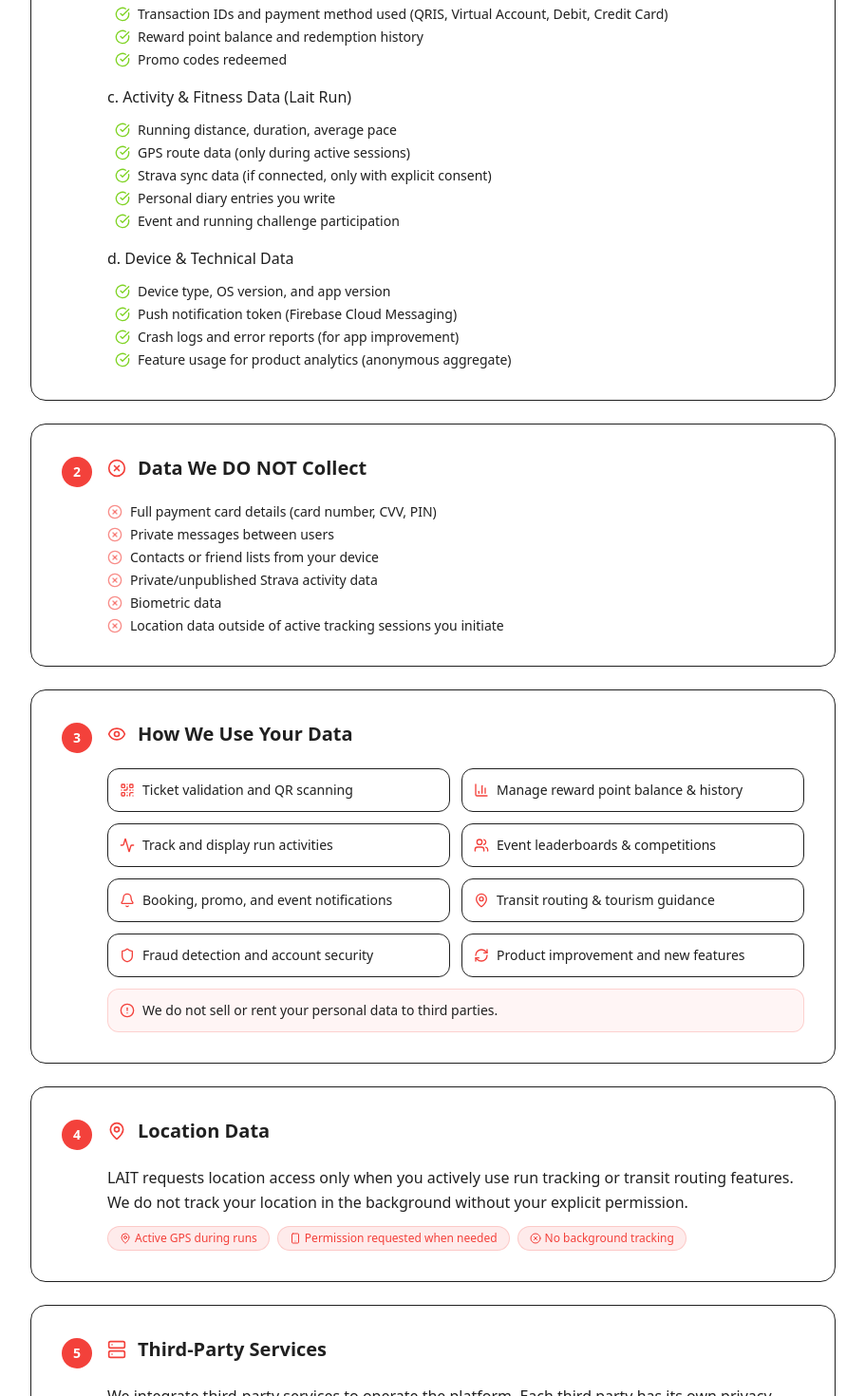
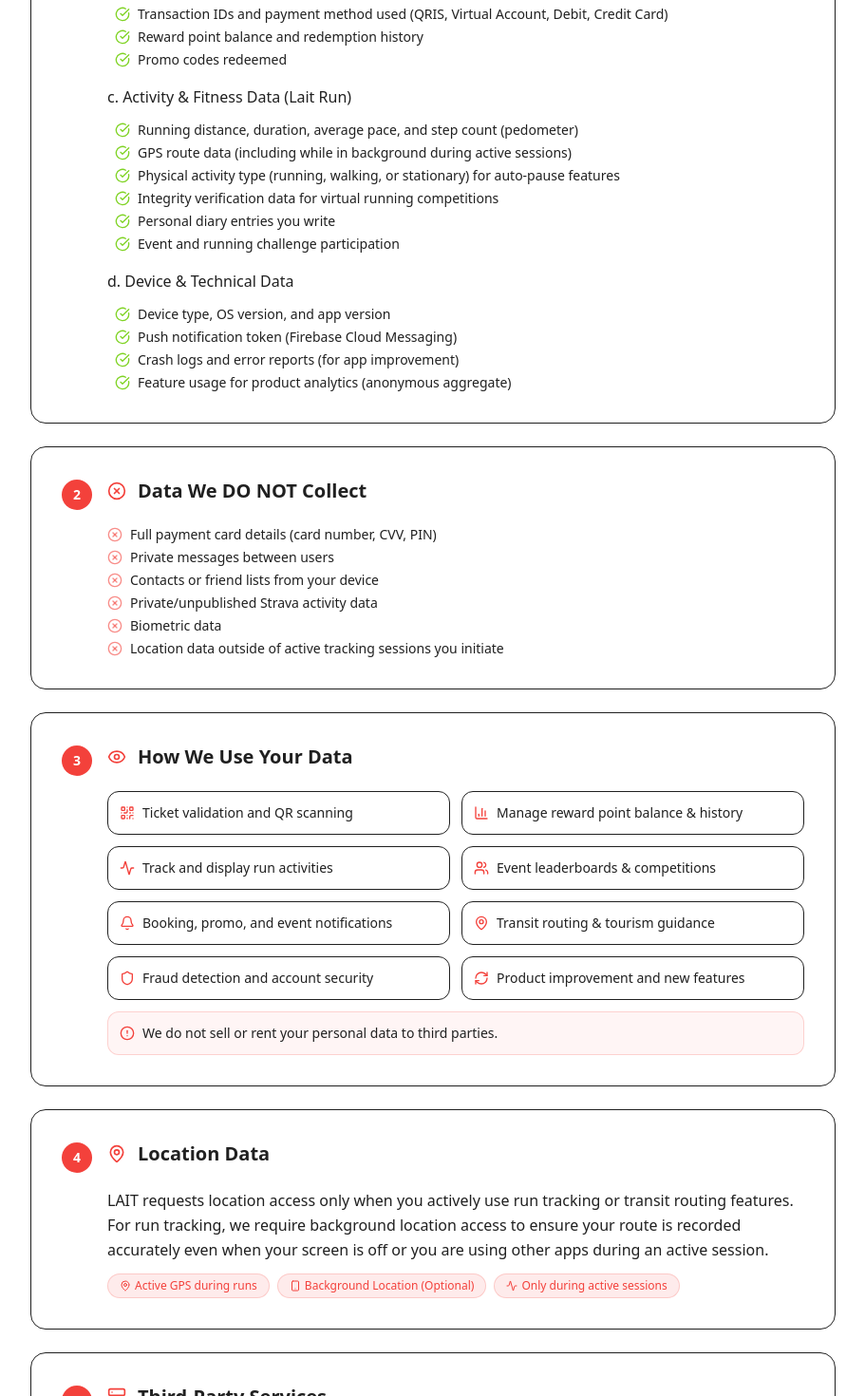
Before and after one commit to lait-co-id/lait-co-id.github.io, a Next.js app: page /en/privacy in a window 1280 px wide. Shown: the part 660-2130 px from the top of the page at 95% size, without its empty margins (184-1095 px from the left). Built offline with nearby package versions, Linux system fonts and the light colour scheme.

Commit message:
docs: update privacy policy for background location and activity data

```diff
--- a/app/[locale]/privacy/page.tsx
+++ b/app/[locale]/privacy/page.tsx
@@ -61,7 +61,7 @@ export default async function PrivacyPage(props: { params: Promise<{ locale: str
 
   const t = {
     title: isId ? 'Kebijakan Privasi' : 'Privacy Policy',
-    effectiveDate: isId ? 'Berlaku sejak: 20 Februari 2026' : 'Effective date: February 20, 2026',
+    effectiveDate: isId ? 'Berlaku sejak: 2 Mei 2026' : 'Effective date: May 2, 2026',
     intro: isId
       ? 'LAIT ("kami", "platform kami") menghormati privasi Anda. Kebijakan Privasi ini menjelaskan bagaimana kami mengumpulkan, menggunakan, mengungkapkan, dan melindungi informasi Anda saat Anda menggunakan aplikasi seluler LAIT dan layanan terkait, termasuk fitur tiket terusan, poin reward, wisata, pelacak aktivitas lari, dan manajemen akun.'
       : 'LAIT ("we," "us," or "our") respects your privacy. This Privacy Policy explains how we collect, use, disclose, and safeguard your information when you use the LAIT mobile application and related services, including travel pass ticketing, reward points, tourism, run activity tracking, and account management features.',
@@ -111,9 +111,10 @@ export default async function PrivacyPage(props: { params: Promise<{ locale: str
 
             <p className="font-medium text-foreground mt-4">{isId ? 'c. Data Aktivitas & Kebugaran (Lait Run)' : 'c. Activity & Fitness Data (Lait Run)'}</p>
             <ul className="space-y-1 ml-2">
-              <CheckItem green>{isId ? 'Jarak tempuh, durasi, kecepatan rata-rata lari' : 'Running distance, duration, average pace'}</CheckItem>
-              <CheckItem green>{isId ? 'Rute GPS (hanya saat aktivitas berlangsung)' : 'GPS route data (only during active sessions)'}</CheckItem>
-              <CheckItem green>{isId ? 'Data sinkronisasi Strava (jika terhubung, hanya dengan izin eksplisit)' : 'Strava sync data (if connected, only with explicit consent)'}</CheckItem>
+              <CheckItem green>{isId ? 'Jarak tempuh, durasi, kecepatan rata-rata, dan jumlah langkah (pedometer)' : 'Running distance, duration, average pace, and step count (pedometer)'}</CheckItem>
+              <CheckItem green>{isId ? 'Rute GPS (termasuk saat aplikasi di latar belakang selama sesi aktif)' : 'GPS route data (including while in background during active sessions)'}</CheckItem>
+              <CheckItem green>{isId ? 'Jenis aktivitas fisik (berlari, berjalan, atau berhenti) untuk fitur auto-pause' : 'Physical activity type (running, walking, or stationary) for auto-pause features'}</CheckItem>
+              <CheckItem green>{isId ? 'Data verifikasi integritas untuk kompetisi lari virtual' : 'Integrity verification data for virtual running competitions'}</CheckItem>
               <CheckItem green>{isId ? 'Catatan harian (Diary) yang Anda tulis' : 'Personal diary entries you write'}</CheckItem>
               <CheckItem green>{isId ? 'Partisipasi event dan tantangan lari' : 'Event and running challenge participation'}</CheckItem>
             </ul>
@@ -172,12 +173,12 @@ export default async function PrivacyPage(props: { params: Promise<{ locale: str
           <Section number={4} icon={<MapPin className="w-5 h-5" />}
             title={isId ? 'Data Lokasi' : 'Location Data'}>
             <p>{isId
-              ? 'LAIT meminta akses lokasi hanya ketika Anda secara aktif menggunakan fitur pelacakan lari atau rute transit. Kami tidak melacak lokasi Anda di latar belakang tanpa izin eksplisit Anda.'
-              : 'LAIT requests location access only when you actively use run tracking or transit routing features. We do not track your location in the background without your explicit permission.'}</p>
+              ? 'LAIT meminta akses lokasi hanya ketika Anda secara aktif menggunakan fitur pelacakan lari atau rute transit. Untuk fitur pelacakan lari, kami memerlukan akses lokasi di latar belakang agar rute Anda tetap tercatat dengan akurat saat layar ponsel dimatikan atau saat Anda menggunakan aplikasi lain selama sesi lari berlangsung.'
+              : 'LAIT requests location access only when you actively use run tracking or transit routing features. For run tracking, we require background location access to ensure your route is recorded accurately even when your screen is off or you are using other apps during an active session.'}</p>
             <div className="flex flex-wrap gap-2 mt-2">
               <Tag><MapPin className="w-3 h-3" /> {isId ? 'GPS aktif saat lari' : 'Active GPS during runs'}</Tag>
-              <Tag><Smartphone className="w-3 h-3" /> {isId ? 'Izin diminta saat dibutuhkan' : 'Permission requested when needed'}</Tag>
-              <Tag><XCircle className="w-3 h-3" /> {isId ? 'Tanpa pelacakan latar belakang' : 'No background tracking'}</Tag>
+              <Tag><Smartphone className="w-3 h-3" /> {isId ? 'Lokasi Latar Belakang (Opsional)' : 'Background Location (Optional)'}</Tag>
+              <Tag><Activity className="w-3 h-3" /> {isId ? 'Hanya selama sesi aktif' : 'Only during active sessions'}</Tag>
             </div>
           </Section>
 
```
